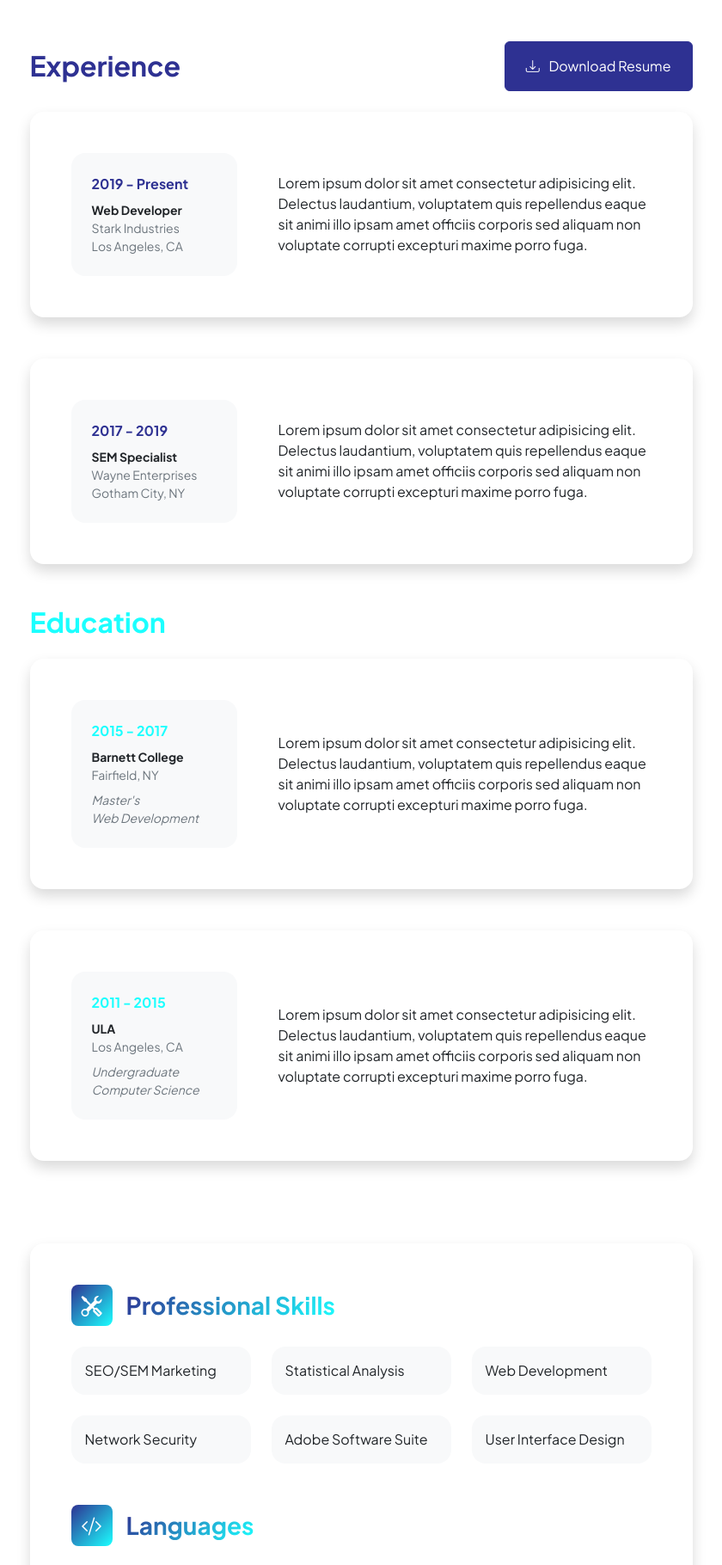
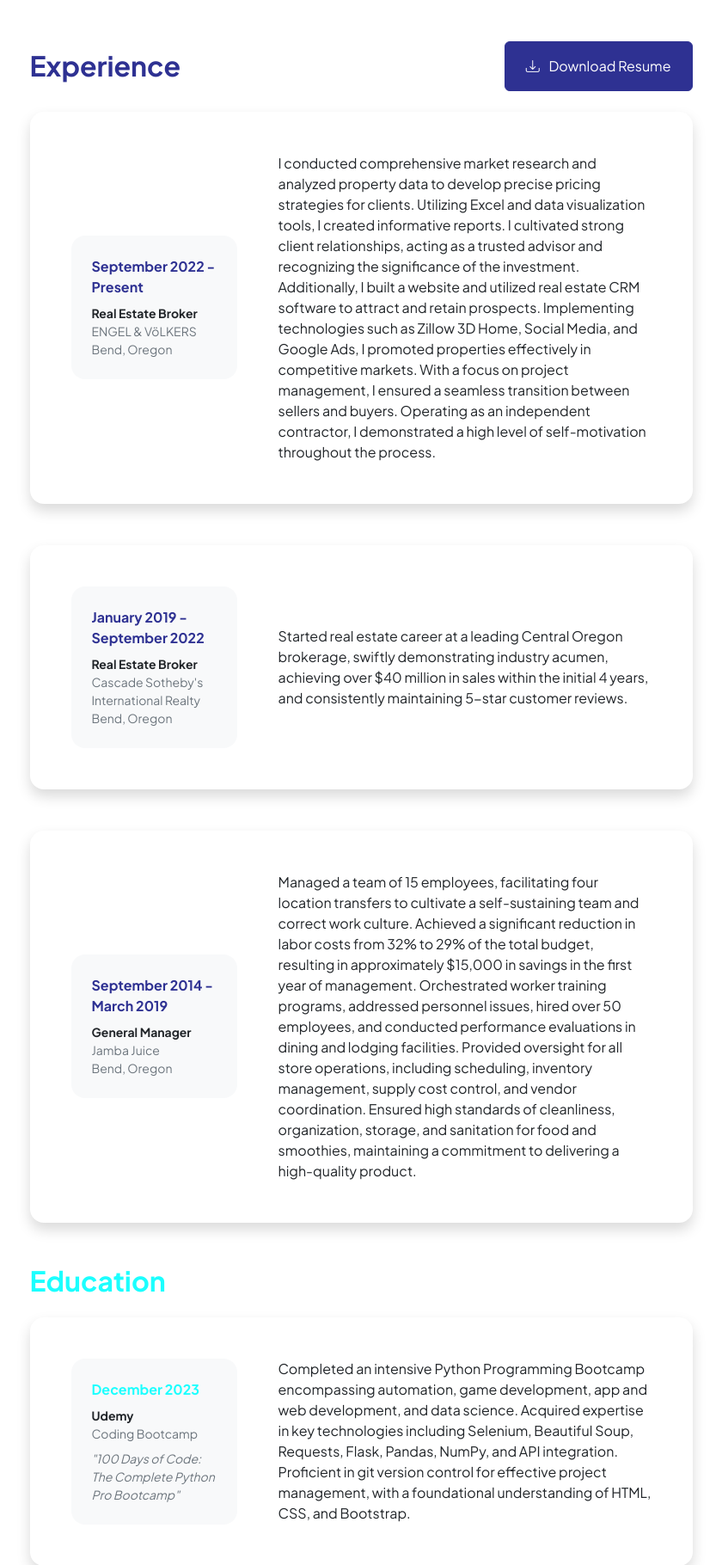
Before and after one commit to josh-may6/portfoliowebsite, a Flask app: page /resume in a window 1280 px wide. Shown: the part 178-1998 px from the top of the page at 86% size, without its empty margins (220-1060 px from the left). Run offline with Flask 3, Linux system fonts and the light colour scheme; some libraries are stand-ins or nearby versions.

Commit message:
resume page

```diff
--- a/templates/index.html
+++ b/templates/index.html
@@ -7,8 +7,8 @@
                             <!-- Header text content-->
                             <div class="text-center text-xxl-start">
                                 <div class="badge bg-gradient-primary-to-secondary text-white mb-4"><div class="text-uppercase">Design &middot; Development &middot; Marketing</div></div>
-                                <div class="fs-3 fw-light text-muted">I can help your business to</div>
-                                <h1 class="display-3 fw-bolder mb-5"><span class="text-gradient d-inline">Get online and grow fast</span></h1>
+                                <div class="fs-3 fw-light text-muted">Join forces with me by exploring my</div>
+                                <h1 class="display-3 fw-bolder mb-5"><span class="text-gradient d-inline">Resume and Projects for Potential Collaboration</span></h1>
                                 <div class="d-grid gap-3 d-sm-flex justify-content-sm-center justify-content-xxl-start mb-3">
                                     <a class="btn btn-primary btn-lg px-5 py-3 me-sm-3 fs-6 fw-bolder" href="{{ url_for('resume') }}">Resume</a>
                                     <a class="btn btn-outline-dark btn-lg px-5 py-3 fs-6 fw-bolder" href="{{ url_for('projects') }}">Projects</a>
--- a/templates/resume.html
+++ b/templates/resume.html
@@ -23,13 +23,13 @@
                                     <div class="row align-items-center gx-5">
                                         <div class="col text-center text-lg-start mb-4 mb-lg-0">
                                             <div class="bg-light p-4 rounded-4">
-                                                <div class="text-primary fw-bolder mb-2">2019 - Present</div>
-                                                <div class="small fw-bolder">Web Developer</div>
-                                                <div class="small text-muted">Stark Industries</div>
-                                                <div class="small text-muted">Los Angeles, CA</div>
+                                                <div class="text-primary fw-bolder mb-2">September 2022 - Present</div>
+                                                <div class="small fw-bolder">Real Estate Broker</div>
+                                                <div class="small text-muted">ENGEL &amp; VöLKERS</div>
+                                                <div class="small text-muted">Bend, Oregon</div>
                                             </div>
                                         </div>
-                                        <div class="col-lg-8"><div>Lorem ipsum dolor sit amet consectetur adipisicing elit. Delectus laudantium, voluptatem quis repellendus eaque sit animi illo ipsam amet officiis corporis sed aliquam non voluptate corrupti excepturi maxime porro fuga.</div></div>
+                                        <div class="col-lg-8"><div>I conducted comprehensive market research and analyzed property data to develop precise pricing strategies for clients. Utilizing Excel and data visualization tools, I created informative reports. I cultivated strong client relationships, acting as a trusted advisor and recognizing the significance of the investment. Additionally, I built a website and utilized real estate CRM software to attract and retain prospects. Implementing technologies such as Zillow 3D Home, Social Media, and Google Ads, I promoted properties effectively in competitive markets. With a focus on project management, I ensured a seamless transition between sellers and buyers. Operating as an independent contractor, I demonstrated a high level of self-motivation throughout the process.</div></div>
                                     </div>
                                 </div>
                             </div>
@@ -39,13 +39,29 @@
                                     <div class="row align-items-center gx-5">
                                         <div class="col text-center text-lg-start mb-4 mb-lg-0">
                                             <div class="bg-light p-4 rounded-4">
-                                                <div class="text-primary fw-bolder mb-2">2017 - 2019</div>
-                                                <div class="small fw-bolder">SEM Specialist</div>
-                                                <div class="small text-muted">Wayne Enterprises</div>
-                                                <div class="small text-muted">Gotham City, NY</div>
+                                                <div class="text-primary fw-bolder mb-2">January 2019 - September 2022</div>
+                                                <div class="small fw-bolder">Real Estate Broker</div>
+                                                <div class="small text-muted">Cascade Sotheby's International Realty</div>
+                                                <div class="small text-muted">Bend, Oregon</div>
                                             </div>
                                         </div>
-                                        <div class="col-lg-8"><div>Lorem ipsum dolor sit amet consectetur adipisicing elit. Delectus laudantium, voluptatem quis repellendus eaque sit animi illo ipsam amet officiis corporis sed aliquam non voluptate corrupti excepturi maxime porro fuga.</div></div>
+                                        <div class="col-lg-8"><div>Started real estate career at a leading Central Oregon brokerage, swiftly demonstrating industry acumen, achieving over $40 million in sales within the initial 4 years, and consistently maintaining 5-star customer reviews.</div></div>
+                                    </div>
+                                </div>
+                            </div>
+                            <!-- Experience Card 3-->
+                            <div class="card shadow border-0 rounded-4 mb-5">
+                                <div class="card-body p-5">
+                                    <div class="row align-items-center gx-5">
+                                        <div class="col text-center text-lg-start mb-4 mb-lg-0">
+                                            <div class="bg-light p-4 rounded-4">
+                                                <div class="text-primary fw-bolder mb-2">September 2014 - March 2019</div>
+                                                <div class="small fw-bolder">General Manager</div>
+                                                <div class="small text-muted">Jamba Juice</div>
+                                                <div class="small text-muted">Bend, Oregon</div>
+                                            </div>
+                                        </div>
+                                        <div class="col-lg-8"><div>Managed a team of 15 employees, facilitating four location transfers to cultivate a self-sustaining team and correct work culture. Achieved a significant reduction in labor costs from 32% to 29% of the total budget, resulting in approximately $15,000 in savings in the first year of management. Orchestrated worker training programs, addressed personnel issues, hired over 50 employees, and conducted performance evaluations in dining and lodging facilities. Provided oversight for all store operations, including scheduling, inventory management, supply cost control, and vendor coordination. Ensured high standards of cleanliness, organization, storage, and sanitation for food and smoothies, maintaining a commitment to delivering a high-quality product.</div></div>
                                     </div>
                                 </div>
                             </div>
@@ -59,18 +75,18 @@
                                     <div class="row align-items-center gx-5">
                                         <div class="col text-center text-lg-start mb-4 mb-lg-0">
                                             <div class="bg-light p-4 rounded-4">
-                                                <div class="text-secondary fw-bolder mb-2">2015 - 2017</div>
+                                                <div class="text-secondary fw-bolder mb-2">December 2023</div>
                                                 <div class="mb-2">
-                                                    <div class="small fw-bolder">Barnett College</div>
-                                                    <div class="small text-muted">Fairfield, NY</div>
+                                                    <div class="small fw-bolder">Udemy</div>
+                                                    <div class="small text-muted">Coding Bootcamp</div>
                                                 </div>
                                                 <div class="fst-italic">
-                                                    <div class="small text-muted">Master's</div>
-                                                    <div class="small text-muted">Web Development</div>
+                                                    <div class="small text-muted">"100 Days of Code:</div>
+                                                    <div class="small text-muted">The Complete Python Pro Bootcamp"</div>
                                                 </div>
                                             </div>
                                         </div>
-                                        <div class="col-lg-8"><div>Lorem ipsum dolor sit amet consectetur adipisicing elit. Delectus laudantium, voluptatem quis repellendus eaque sit animi illo ipsam amet officiis corporis sed aliquam non voluptate corrupti excepturi maxime porro fuga.</div></div>
+                                        <div class="col-lg-8"><div>Completed an intensive Python Programming Bootcamp encompassing automation, game development, app and web development, and data science. Acquired expertise in key technologies including Selenium, Beautiful Soup, Requests, Flask, Pandas, NumPy, and API integration. Proficient in git version control for effective project management, with a foundational understanding of HTML, CSS, and Bootstrap.</div></div>
                                     </div>
                                 </div>
                             </div>
@@ -80,18 +96,37 @@
                                     <div class="row align-items-center gx-5">
                                         <div class="col text-center text-lg-start mb-4 mb-lg-0">
                                             <div class="bg-light p-4 rounded-4">
-                                                <div class="text-secondary fw-bolder mb-2">2011 - 2015</div>
+                                                <div class="text-secondary fw-bolder mb-2">June 2021</div>
                                                 <div class="mb-2">
-                                                    <div class="small fw-bolder">ULA</div>
-                                                    <div class="small text-muted">Los Angeles, CA</div>
+                                                    <div class="small fw-bolder">Oregon State University Cascades</div>
                                                 </div>
                                                 <div class="fst-italic">
-                                                    <div class="small text-muted">Undergraduate</div>
-                                                    <div class="small text-muted">Computer Science</div>
+                                                    <div class="small text-muted">Bachelor's of Science</div>
+                                                    <div class="small text-muted">Business Administration</div>
                                                 </div>
                                             </div>
                                         </div>
-                                        <div class="col-lg-8"><div>Lorem ipsum dolor sit amet consectetur adipisicing elit. Delectus laudantium, voluptatem quis repellendus eaque sit animi illo ipsam amet officiis corporis sed aliquam non voluptate corrupti excepturi maxime porro fuga.</div></div>
+                                        <div class="col-lg-8"><div>Equipped with a comprehensive understanding of key business principles, strategic management, financial analysis, and organizational operations. Proficient in applying effective leadership and decision-making skills to drive business success.</div></div>
+                                    </div>
+                                </div>
+                            </div>
+                            <!-- Education Card 3-->
+                            <div class="card shadow border-0 rounded-4 mb-5">
+                                <div class="card-body p-5">
+                                    <div class="row align-items-center gx-5">
+                                        <div class="col text-center text-lg-start mb-4 mb-lg-0">
+                                            <div class="bg-light p-4 rounded-4">
+                                                <div class="text-secondary fw-bolder mb-2">January 2019</div>
+                                                <div class="mb-2">
+                                                    <div class="small fw-bolder">National Association of Realtors</div>
+                                                </div>
+                                                <div class="fst-italic">
+                                                    <div class="small text-muted">Oregon Real Estate License</div>
+                                                    <div class="small text-muted">#201230069</div>
+                                                </div>
+                                            </div>
+                                        </div>
+                                        <div class="col-lg-8"><div>Successfully completed the Oregon Real Estate License, demonstrating a solid foundation in real estate laws, regulations, and ethical practices.</div></div>
                                     </div>
                                 </div>
                             </div>
@@ -107,34 +142,39 @@
                                     <div class="mb-5">
                                         <div class="d-flex align-items-center mb-4">
                                             <div class="feature bg-primary bg-gradient-primary-to-secondary text-white rounded-3 me-3"><i class="bi bi-tools"></i></div>
-                                            <h3 class="fw-bolder mb-0"><span class="text-gradient d-inline">Professional Skills</span></h3>
+                                            <h3 class="fw-bolder mb-0"><span class="text-gradient d-inline">Technical Skills</span></h3>
                                         </div>
                                         <div class="row row-cols-1 row-cols-md-3 mb-4">
-                                            <div class="col mb-4 mb-md-0"><div class="d-flex align-items-center bg-light rounded-4 p-3 h-100">SEO/SEM Marketing</div></div>
-                                            <div class="col mb-4 mb-md-0"><div class="d-flex align-items-center bg-light rounded-4 p-3 h-100">Statistical Analysis</div></div>
-                                            <div class="col"><div class="d-flex align-items-center bg-light rounded-4 p-3 h-100">Web Development</div></div>
+                                            <div class="col mb-4 mb-md-0"><div class="d-flex align-items-center bg-light rounded-4 p-3 h-100">Python</div></div>
+                                            <div class="col mb-4 mb-md-0"><div class="d-flex align-items-center bg-light rounded-4 p-3 h-100">Selenium</div></div>
+                                            <div class="col"><div class="d-flex align-items-center bg-light rounded-4 p-3 h-100">Beautiful Soup</div></div>
                                         </div>
                                         <div class="row row-cols-1 row-cols-md-3">
-                                            <div class="col mb-4 mb-md-0"><div class="d-flex align-items-center bg-light rounded-4 p-3 h-100">Network Security</div></div>
-                                            <div class="col mb-4 mb-md-0"><div class="d-flex align-items-center bg-light rounded-4 p-3 h-100">Adobe Software Suite</div></div>
-                                            <div class="col"><div class="d-flex align-items-center bg-light rounded-4 p-3 h-100">User Interface Design</div></div>
+                                            <div class="col mb-4 mb-md-0"><div class="d-flex align-items-center bg-light rounded-4 p-3 h-100">Requests</div></div>
+                                            <div class="col mb-4 mb-md-0"><div class="d-flex align-items-center bg-light rounded-4 p-3 h-100">Pandas</div></div>
+                                            <div class="col"><div class="d-flex align-items-center bg-light rounded-4 p-3 h-100">Flask</div></div>
+                                        </div>
+                                        <div class="row row-cols-1 row-cols-md-3">
+                                            <div class="col mb-4 mb-md-0"><div class="d-flex align-items-center bg-light rounded-4 p-3 h-100">Git Version Control</div></div>
+                                            <div class="col mb-4 mb-md-0"><div class="d-flex align-items-center bg-light rounded-4 p-3 h-100">Bootstrap</div></div>
+                                            <div class="col"><div class="d-flex align-items-center bg-light rounded-4 p-3 h-100">Basic HTML and CSS</div></div>
                                         </div>
                                     </div>
                                     <!-- Languages list-->
                                     <div class="mb-0">
                                         <div class="d-flex align-items-center mb-4">
-                                            <div class="feature bg-primary bg-gradient-primary-to-secondary text-white rounded-3 me-3"><i class="bi bi-code-slash"></i></div>
-                                            <h3 class="fw-bolder mb-0"><span class="text-gradient d-inline">Languages</span></h3>
+                                            <div class="feature bg-primary bg-gradient-primary-to-secondary text-white rounded-3 me-3"><i class="bi bi-person-badge"></i></div>
+                                            <h3 class="fw-bolder mb-0"><span class="text-gradient d-inline">Soft Skills</span></h3>
                                         </div>
                                         <div class="row row-cols-1 row-cols-md-3 mb-4">
-                                            <div class="col mb-4 mb-md-0"><div class="d-flex align-items-center bg-light rounded-4 p-3 h-100">HTML</div></div>
-                                            <div class="col mb-4 mb-md-0"><div class="d-flex align-items-center bg-light rounded-4 p-3 h-100">CSS</div></div>
-                                            <div class="col"><div class="d-flex align-items-center bg-light rounded-4 p-3 h-100">JavaScript</div></div>
+                                            <div class="col mb-4 mb-md-0"><div class="d-flex align-items-center bg-light rounded-4 p-3 h-100">Collaboration</div></div>
+                                            <div class="col mb-4 mb-md-0"><div class="d-flex align-items-center bg-light rounded-4 p-3 h-100">Problem Solving</div></div>
+                                            <div class="col"><div class="d-flex align-items-center bg-light rounded-4 p-3 h-100">Attention to Detail</div></div>
                                         </div>
                                         <div class="row row-cols-1 row-cols-md-3">
-                                            <div class="col mb-4 mb-md-0"><div class="d-flex align-items-center bg-light rounded-4 p-3 h-100">Python</div></div>
-                                            <div class="col mb-4 mb-md-0"><div class="d-flex align-items-center bg-light rounded-4 p-3 h-100">Ruby</div></div>
-                                            <div class="col"><div class="d-flex align-items-center bg-light rounded-4 p-3 h-100">Node.js</div></div>
+                                            <div class="col mb-4 mb-md-0"><div class="d-flex align-items-center bg-light rounded-4 p-3 h-100">Self-Motivated</div></div>
+                                            <div class="col mb-4 mb-md-0"><div class="d-flex align-items-center bg-light rounded-4 p-3 h-100">Adaptability</div></div>
+                                            <div class="col"><div class="d-flex align-items-center bg-light rounded-4 p-3 h-100">Leadership Skills</div></div>
                                         </div>
                                     </div>
                                 </div>
```
